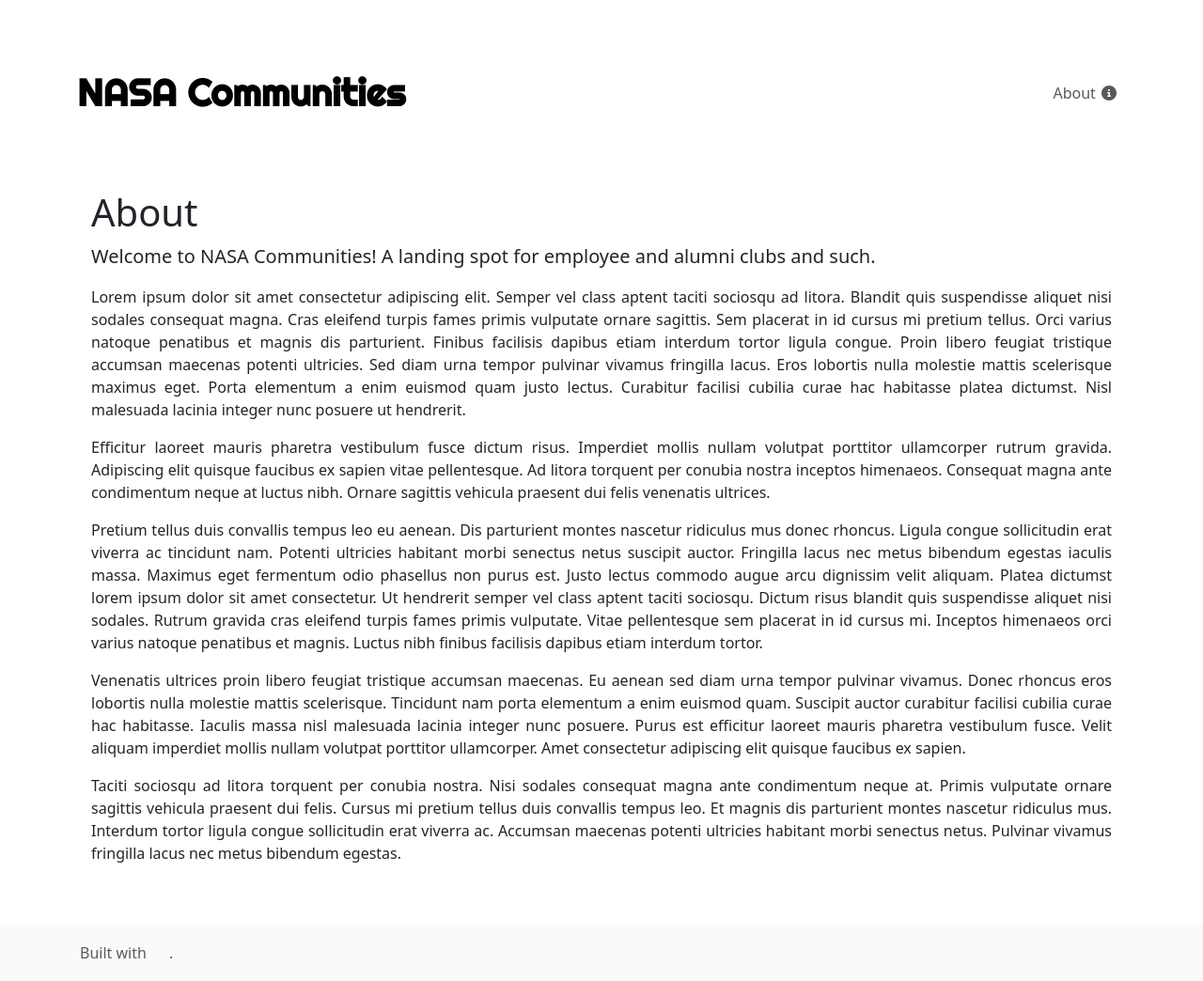
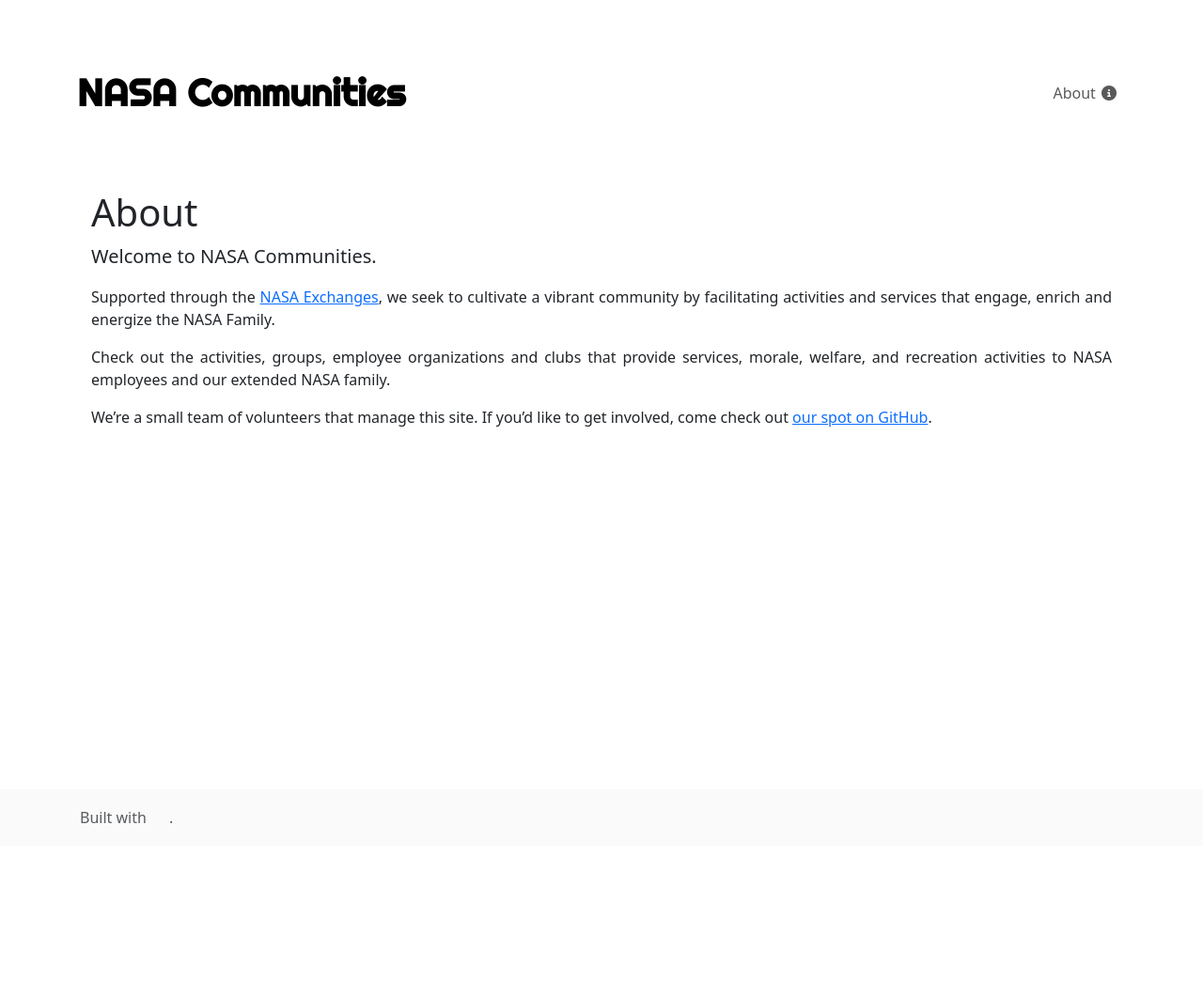
Before and after one commit to nasa-communities/nasa-communities.github.io, a Jekyll site: the page built from about.markdown, in a window 1280 px wide. Shown: the whole page at 94% size. Built offline with Jekyll 4.4.1, drawn with Linux system fonts in a browser that asks for light colours; nearby versions of some CDN libraries; after the commit the page ends 900 px from its top, so only the background shows below that.

Commit message:
Update about.markdown

```diff
--- a/about.markdown
+++ b/about.markdown
@@ -6,14 +6,10 @@
 
 <h1>About</h1>
 
-<p class="lead">Welcome to NASA Communities! A landing spot for employee and alumni clubs and such.</p>
+<p class="lead">Welcome to NASA Communities.</p>
 
-Lorem ipsum dolor sit amet consectetur adipiscing elit. Semper vel class aptent taciti sociosqu ad litora. Blandit quis suspendisse aliquet nisi sodales consequat magna. Cras eleifend turpis fames primis vulputate ornare sagittis. Sem placerat in id cursus mi pretium tellus. Orci varius natoque penatibus et magnis dis parturient. Finibus facilisis dapibus etiam interdum tortor ligula congue. Proin libero feugiat tristique accumsan maecenas potenti ultricies. Sed diam urna tempor pulvinar vivamus fringilla lacus. Eros lobortis nulla molestie mattis scelerisque maximus eget. Porta elementum a enim euismod quam justo lectus. Curabitur facilisi cubilia curae hac habitasse platea dictumst. Nisl malesuada lacinia integer nunc posuere ut hendrerit.
+Supported through the [NASA Exchanges](https://www.nasa.gov/exchange/), we seek to cultivate a vibrant community by facilitating activities and services that engage, enrich and energize the NASA Family.
 
-Efficitur laoreet mauris pharetra vestibulum fusce dictum risus. Imperdiet mollis nullam volutpat porttitor ullamcorper rutrum gravida. Adipiscing elit quisque faucibus ex sapien vitae pellentesque. Ad litora torquent per conubia nostra inceptos himenaeos. Consequat magna ante condimentum neque at luctus nibh. Ornare sagittis vehicula praesent dui felis venenatis ultrices.
+Check out the activities, groups, employee organizations and clubs that provide services, morale, welfare, and recreation activities to NASA employees and our extended NASA family.
 
-Pretium tellus duis convallis tempus leo eu aenean. Dis parturient montes nascetur ridiculus mus donec rhoncus. Ligula congue sollicitudin erat viverra ac tincidunt nam. Potenti ultricies habitant morbi senectus netus suscipit auctor. Fringilla lacus nec metus bibendum egestas iaculis massa. Maximus eget fermentum odio phasellus non purus est. Justo lectus commodo augue arcu dignissim velit aliquam. Platea dictumst lorem ipsum dolor sit amet consectetur. Ut hendrerit semper vel class aptent taciti sociosqu. Dictum risus blandit quis suspendisse aliquet nisi sodales. Rutrum gravida cras eleifend turpis fames primis vulputate. Vitae pellentesque sem placerat in id cursus mi. Inceptos himenaeos orci varius natoque penatibus et magnis. Luctus nibh finibus facilisis dapibus etiam interdum tortor.
-
-Venenatis ultrices proin libero feugiat tristique accumsan maecenas. Eu aenean sed diam urna tempor pulvinar vivamus. Donec rhoncus eros lobortis nulla molestie mattis scelerisque. Tincidunt nam porta elementum a enim euismod quam. Suscipit auctor curabitur facilisi cubilia curae hac habitasse. Iaculis massa nisl malesuada lacinia integer nunc posuere. Purus est efficitur laoreet mauris pharetra vestibulum fusce. Velit aliquam imperdiet mollis nullam volutpat porttitor ullamcorper. Amet consectetur adipiscing elit quisque faucibus ex sapien.
-
-Taciti sociosqu ad litora torquent per conubia nostra. Nisi sodales consequat magna ante condimentum neque at. Primis vulputate ornare sagittis vehicula praesent dui felis. Cursus mi pretium tellus duis convallis tempus leo. Et magnis dis parturient montes nascetur ridiculus mus. Interdum tortor ligula congue sollicitudin erat viverra ac. Accumsan maecenas potenti ultricies habitant morbi senectus netus. Pulvinar vivamus fringilla lacus nec metus bibendum egestas.
+We're a small team of volunteers that manage this site. If you'd like to get involved, come check out [our spot on GitHub](https://github.com/nasa-communities).
```
